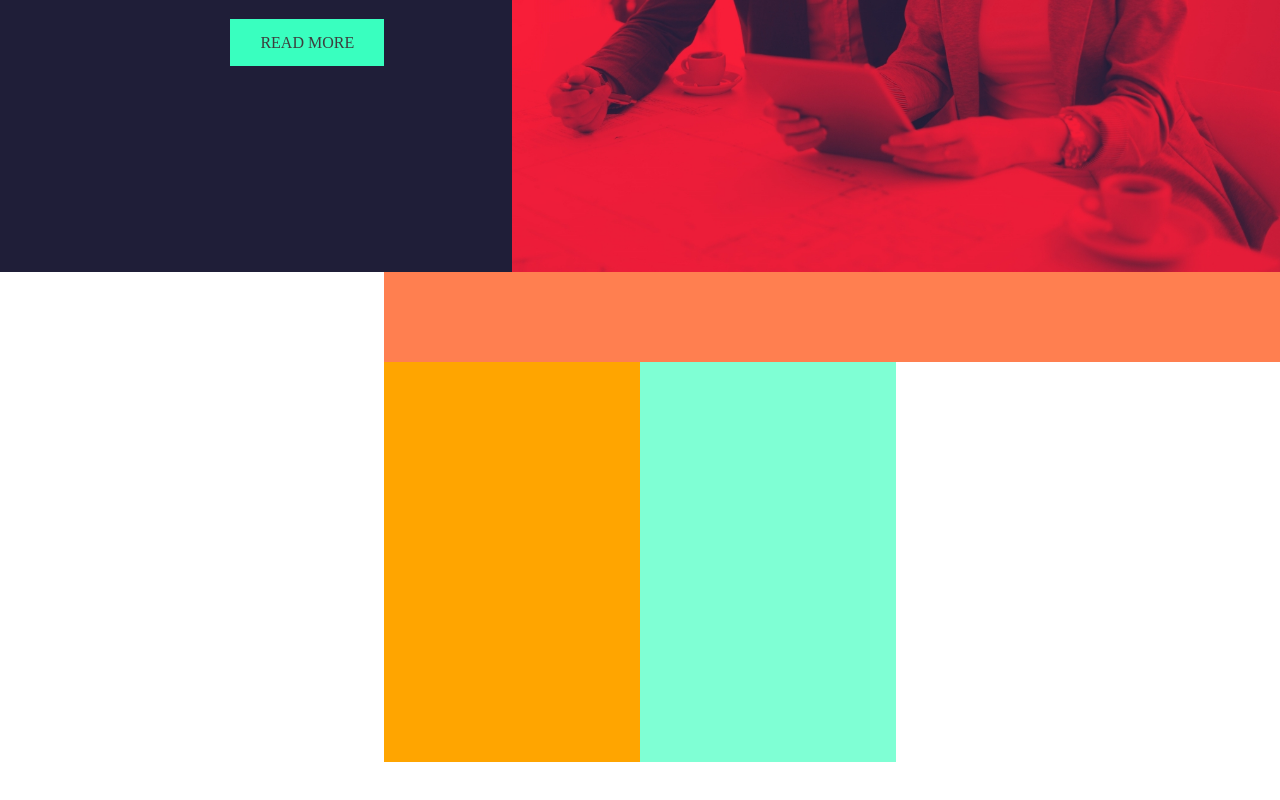
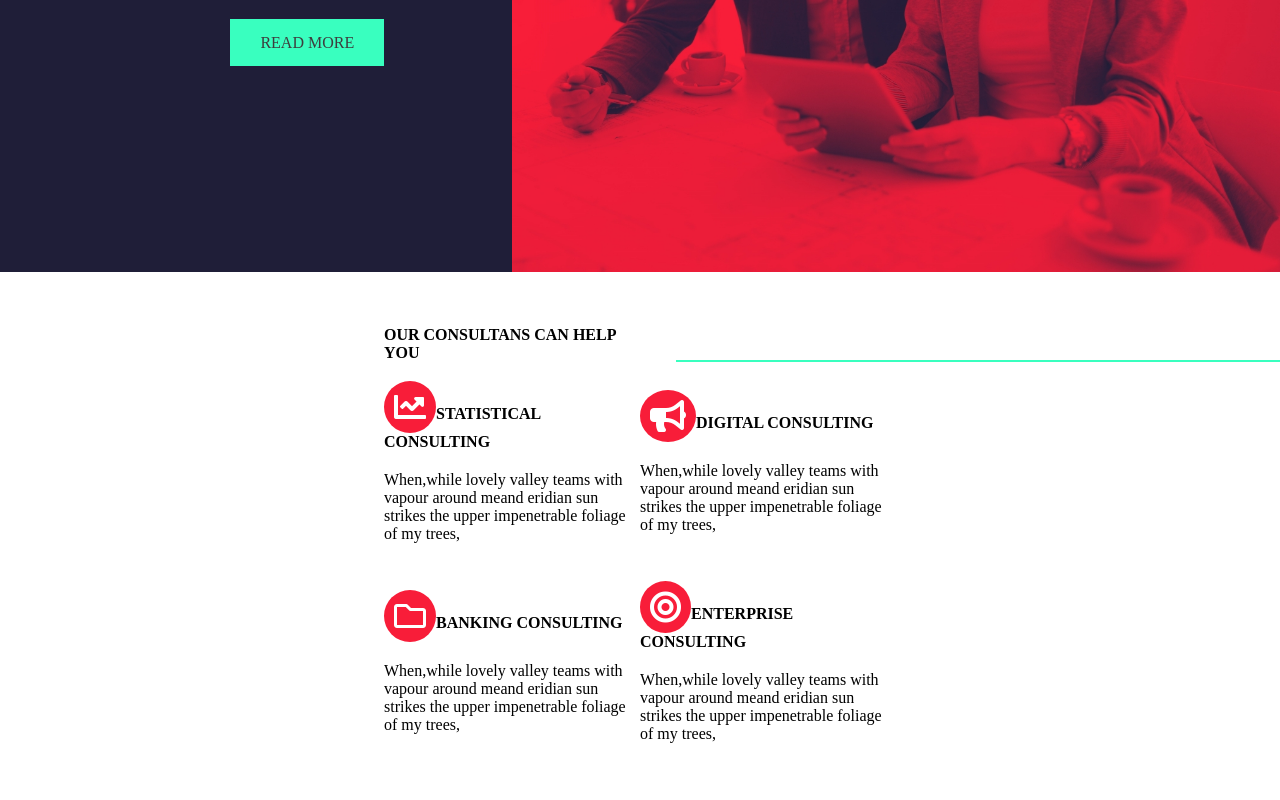
Before and after one commit to Christian-Lepidi/proj-html-vuejs, a Vue app: page / in a window 1280 px wide. Shown: the part 328-1128 px from the top of the page. Built offline with nearby package versions, Linux system fonts and the light colour scheme.

Commit message:
feat: add. AppDescription contents

```diff
--- a/index.html
+++ b/index.html
@@ -4,6 +4,13 @@
     <meta charset="UTF-8" />
     <link rel="icon" type="image/svg+xml" href="/vite.svg" />
     <meta name="viewport" content="width=device-width, initial-scale=1.0" />
+    <link
+      rel="stylesheet"
+      href="https://cdnjs.cloudflare.com/ajax/libs/font-awesome/5.9.0/css/all.min.css"
+      integrity="sha512-q3eWabyZPc1XTCmF+8/LuE1ozpg5xxn7iO89yfSOd5/oKvyqLngoNGsx8jq92Y8eXJ/IRxQbEC+FGSYxtk2oiw=="
+      crossorigin="anonymous"
+      referrerpolicy="no-referrer"
+    />
     <title>Proj-html-vuejs</title>
   </head>
   <body>
--- a/src/components/AppDescription.vue
+++ b/src/components/AppDescription.vue
@@ -8,10 +8,63 @@ export default {
 
 <template>
   <section class="description">
-    <div class="consultans"></div>
+    <div class="consultans">
+      <span><strong>OUR CONSULTANS CAN HELP YOU</strong></span>
+      <div class="line"></div>
+    </div>
     <div class="actions">
-      <div class="column left"></div>
-      <div class="column right"></div>
+      <div class="column left">
+        <div class="part">
+          <div>
+            <i class="fas fa-chart-line fa-2x icons"></i>
+            <span><strong>STATISTICAL CONSULTING</strong></span>
+            <div>
+              <p>
+                When,while lovely valley teams with vapour around meand eridian
+                sun strikes the upper impenetrable foliage of my trees,
+              </p>
+            </div>
+          </div>
+        </div>
+        <div class="part">
+          <div>
+            <i class="far fa-folder fa-2x icons"></i>
+            <span><strong>BANKING CONSULTING</strong></span>
+            <div>
+              <p>
+                When,while lovely valley teams with vapour around meand eridian
+                sun strikes the upper impenetrable foliage of my trees,
+              </p>
+            </div>
+          </div>
+        </div>
+      </div>
+      <div class="column right">
+        <div class="part">
+          <div>
+            <i class="fas fa-bullhorn fa-2x icons"></i>
+            <span><strong>DIGITAL CONSULTING</strong></span>
+            <div>
+              <p>
+                When,while lovely valley teams with vapour around meand eridian
+                sun strikes the upper impenetrable foliage of my trees,
+              </p>
+            </div>
+          </div>
+        </div>
+        <div class="part">
+          <div>
+            <i class="fas fa-bullseye fa-2x icons"></i>
+            <span><strong>ENTERPRISE CONSULTING</strong></span>
+            <div>
+              <p>
+                When,while lovely valley teams with vapour around meand eridian
+                sun strikes the upper impenetrable foliage of my trees,
+              </p>
+            </div>
+          </div>
+        </div>
+      </div>
     </div>
   </section>
 </template>
@@ -25,7 +78,15 @@ export default {
     width: 70%;
     height: 90px;
     margin-left: 30%;
-    background-color: coral;
+    display: flex;
+    align-items: end;
+    gap: 39px;
+  }
+
+  .line {
+    height: 2px;
+    width: 72%;
+    background-color: #39ffbf;
   }
 
   .actions {
@@ -37,12 +98,23 @@ export default {
     .column {
       width: 50%;
       height: 400px;
-    }
-    .left {
-      background-color: orange;
-    }
-    .right {
-      background-color: aquamarine;
+      display: flex;
+      flex-direction: column;
+
+      .part {
+        width: 100%;
+        height: 200px;
+        display: flex;
+        align-items: center;
+        justify-content: center;
+      }
+
+      .icons {
+        color: white;
+        background-color: #f81d39;
+        padding: 10px;
+        border-radius: 50%;
+      }
     }
   }
 }
--- a/src/styles/general.scss
+++ b/src/styles/general.scss
@@ -10,3 +10,7 @@
 img {
   max-width: 100%;
 }
+
+p {
+  margin-top: 20px;
+}
```
